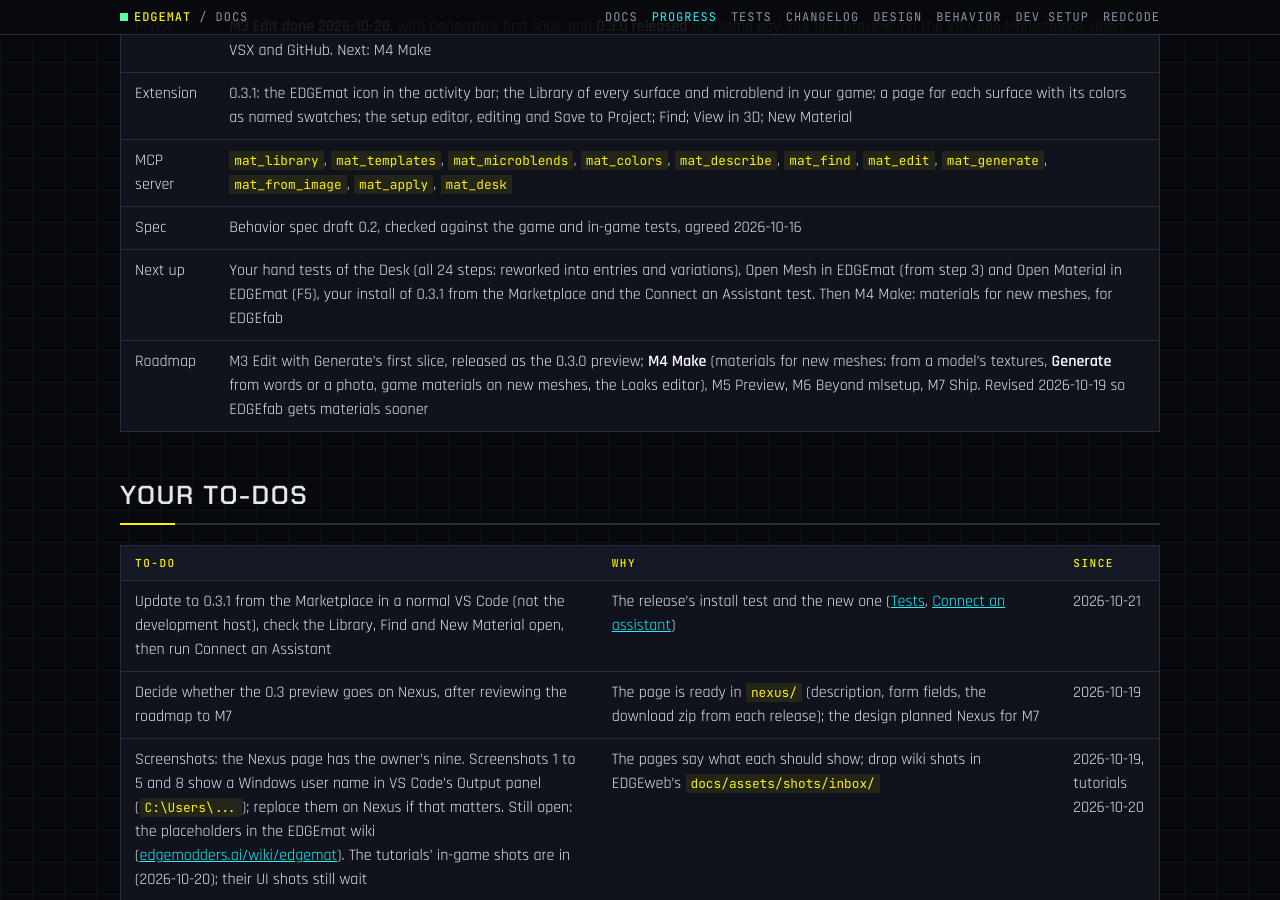
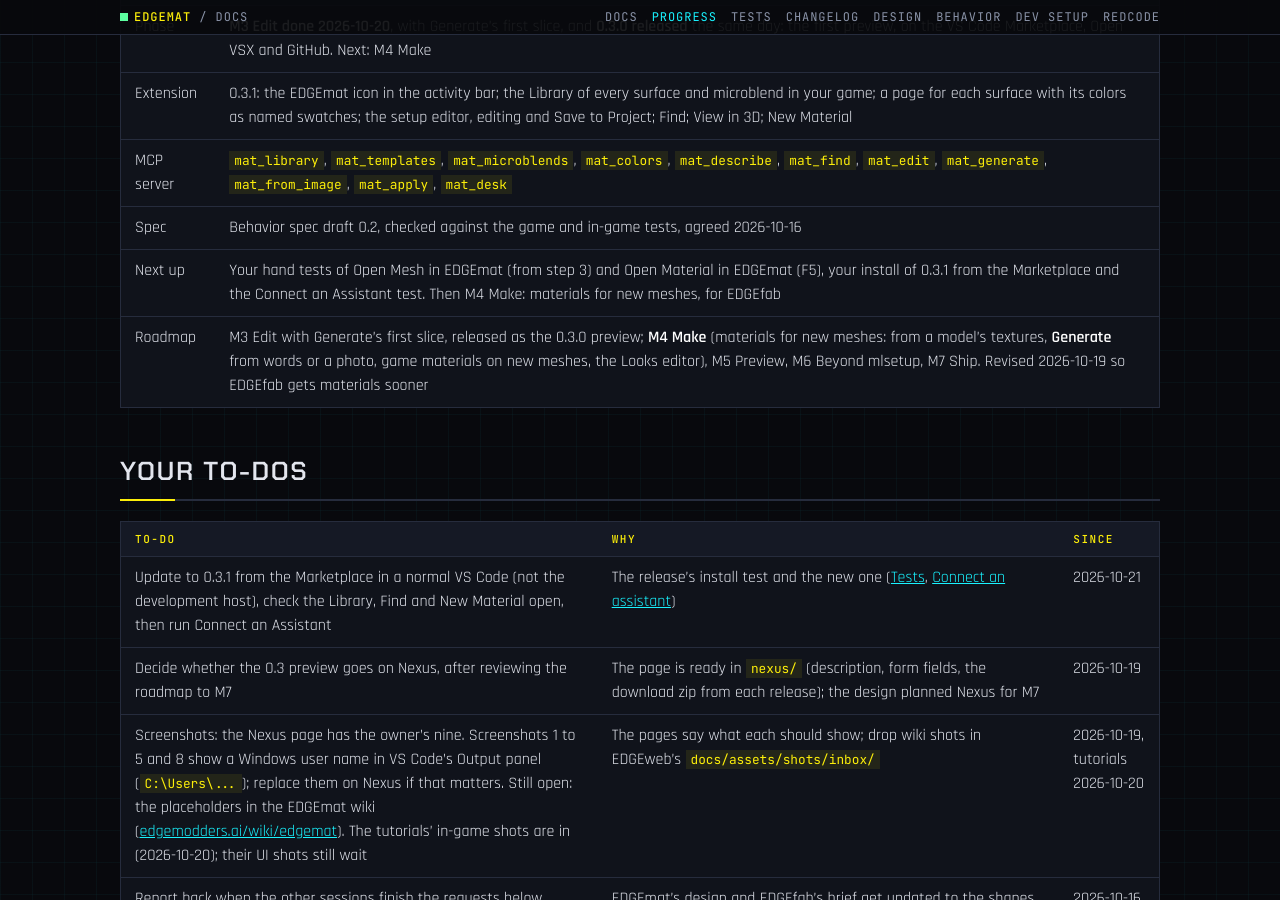
Before and after one commit to Edgemodders/EDGEmat, a Jekyll site: the page built from docs/progress.md, in a window 1280 px wide and 900 px high, scrolled down 450 px. Built offline with Jekyll 4.4.1, drawn with Linux system fonts in a browser that asks for light colours; our own code applies the rules of GitHub Pages for plain Markdown files; some of the changed text lies outside the part shown.

Commit message:
Testing: the owner's Desk hand test passes (all 24 steps)
Co-Authored-By: Claude Opus 5.5 <noreply@anthropic.com>

```diff
--- a/docs/progress.md
+++ b/docs/progress.md
@@ -12,7 +12,7 @@ Last updated 2026-10-26.
 | Extension | 0.3.1: the EDGEmat icon in the activity bar; the Library of every surface and microblend in your game; a page for each surface with its colors as named swatches; the setup editor, editing and Save to Project; Find; View in 3D; New Material |
 | MCP server | `mat_library`, `mat_templates`, `mat_microblends`, `mat_colors`, `mat_describe`, `mat_find`, `mat_edit`, `mat_generate`, `mat_from_image`, `mat_apply`, `mat_desk` |
 | Spec | Behavior spec draft 0.2, checked against the game and in-game tests, agreed 2026-10-16 |
-| Next up | Your hand tests of the Desk (all 24 steps: reworked into entries and variations), Open Mesh in EDGEmat (from step 3) and Open Material in EDGEmat (F5), your install of 0.3.1 from the Marketplace and the Connect an Assistant test. Then M4 Make: materials for new meshes, for EDGEfab |
+| Next up | Your hand tests of Open Mesh in EDGEmat (from step 3) and Open Material in EDGEmat (F5), your install of 0.3.1 from the Marketplace and the Connect an Assistant test. Then M4 Make: materials for new meshes, for EDGEfab |
 | Roadmap | M3 Edit with Generate's first slice, released as the 0.3.0 preview; **M4 Make** (materials for new meshes: from a model's textures, **Generate** from words or a photo, game materials on new meshes, the Looks editor), M5 Preview, M6 Beyond mlsetup, M7 Ship. Revised 2026-10-19 so EDGEfab gets materials sooner |
 
 ## Your to-dos
```
Also changed, not shown: other parts of docs/progress.md (+1 -0 lines), CLAUDE.md (+1 -1 lines), docs/testing.md (+1 -1 lines).
